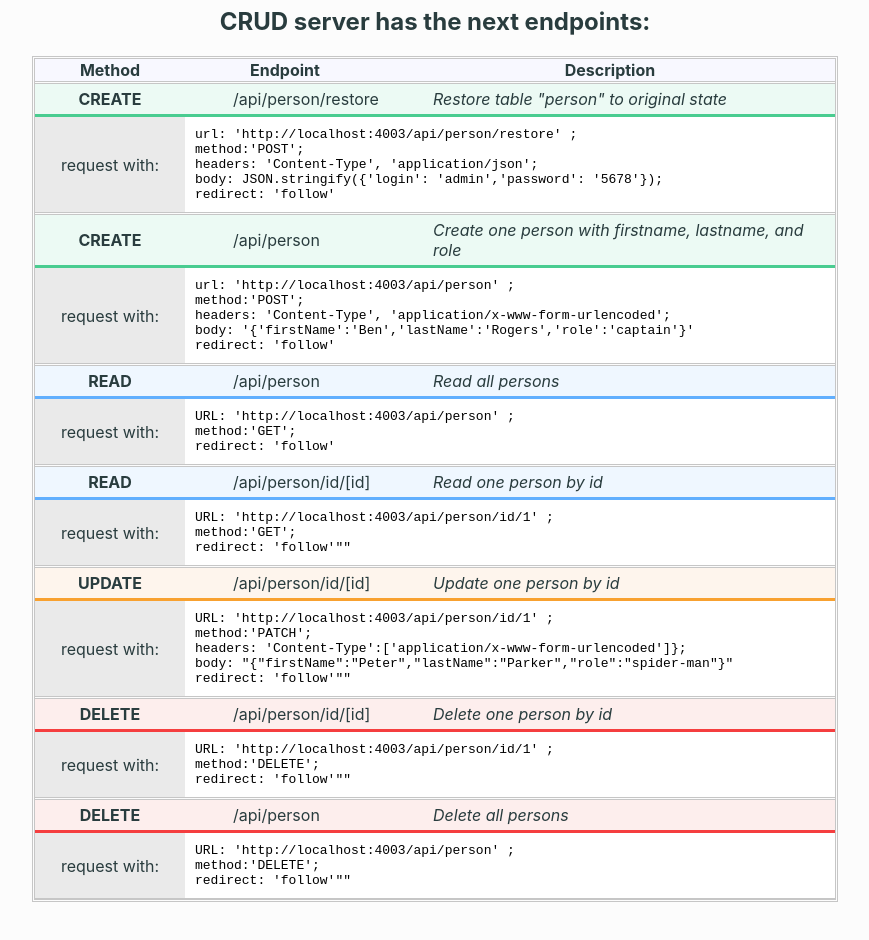
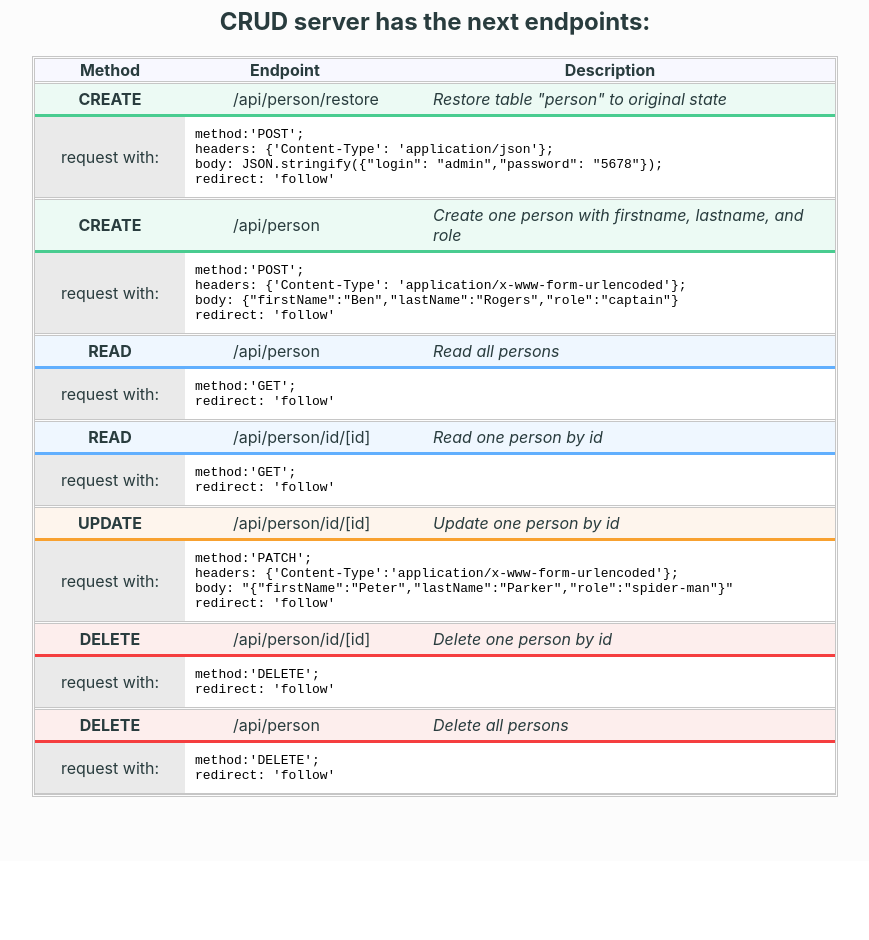
Before and after one commit to luckyby/next-sqlite-crud-server, a Next.js app: page / in a window 1280 px wide. Shown: the part 300-1240 px from the top of the page, without its empty margins (205-1074 px from the left). After the commit the page ends 1161 px from the top, so only its background shows below. Built offline with nearby package versions, Linux system fonts and the light colour scheme; no server answers.

Commit message:
remove absolute adress from links

```diff
--- a/pages/index.js
+++ b/pages/index.js
@@ -48,10 +48,9 @@ export default function Home() {
             <td colSpan="3" className={styles.tdBottomBorder + ' ' + styles.tdReqTextStyle} >
                 <pre style={{margin: "0px"}}>
                   {
-                      "url: 'http://localhost:4003/api/person/restore' ;\n" +
                       "method:'POST';\n" +
-                      "headers: 'Content-Type', 'application/json';\n" +
-                      "body: JSON.stringify({'login': 'admin','password': '5678'});\n" +
+                      "headers: {'Content-Type': 'application/json'};\n" +
+                      "body: JSON.stringify({\"login\": \"admin\",\"password\": \"5678\"});\n" +
                       "redirect: 'follow'"
                   }
                 </pre>
@@ -71,10 +70,9 @@ export default function Home() {
               <td colSpan="3" className={styles.tdBottomBorder + ' ' + styles.tdReqTextStyle}>
                 <pre style={{margin: "0px"}}>
                   {
-                    "url: 'http://localhost:4003/api/person' ;\n" +
                       "method:'POST';\n" +
-                      "headers: 'Content-Type', 'application/x-www-form-urlencoded';\n" +
-                      "body: '{'firstName':'Ben','lastName':'Rogers','role':'captain'}'\n" +
+                      "headers: {'Content-Type': 'application/x-www-form-urlencoded'};\n" +
+                      "body: {\"firstName\":\"Ben\",\"lastName\":\"Rogers\",\"role\":\"captain\"}\n" +
                       "redirect: 'follow'"
                   }
                 </pre>
@@ -93,7 +91,6 @@ export default function Home() {
               <td colSpan="3" className={styles.tdBottomBorder + ' ' + styles.tdReqTextStyle}>
                 <pre style={{margin: "0px"}}>
                   {
-                      "URL: 'http://localhost:4003/api/person' ;\n" +
                       "method:'GET';\n" +
                       "redirect: 'follow'"
                   }
@@ -113,9 +110,8 @@ export default function Home() {
               <td colSpan="3" className={styles.tdBottomBorder + ' ' + styles.tdReqTextStyle}>
                 <pre style={{margin: "0px"}}>
                   {
-                      "URL: 'http://localhost:4003/api/person/id/1' ;\n" +
                       "method:'GET';\n" +
-                      "redirect: 'follow'\"\""
+                      "redirect: 'follow'"
                   }
                 </pre>
               </td>
@@ -133,11 +129,10 @@ export default function Home() {
               <td colSpan="3" className={styles.tdBottomBorder + ' ' + styles.tdReqTextStyle}>
                 <pre style={{margin: "0px"}}>
                   {
-                      "URL: 'http://localhost:4003/api/person/id/1' ;\n" +
                       "method:'PATCH';\n" +
-                      "headers: 'Content-Type':['application/x-www-form-urlencoded']};\n" +
+                      "headers: {'Content-Type':'application/x-www-form-urlencoded'};\n" +
                       "body: \"{\"firstName\":\"Peter\",\"lastName\":\"Parker\",\"role\":\"spider-man\"}\"\n"+
-                      "redirect: 'follow'\"\""
+                      "redirect: 'follow'"
                   }
                 </pre>
               </td>
@@ -155,9 +150,8 @@ export default function Home() {
               <td colSpan="3" className={styles.tdBottomBorder + ' ' + styles.tdReqTextStyle}>
                 <pre style={{margin: "0px"}}>
                   {
-                      "URL: 'http://localhost:4003/api/person/id/1' ;\n" +
                       "method:'DELETE';\n" +
-                      "redirect: 'follow'\"\""
+                      "redirect: 'follow'"
                   }
                 </pre>
               </td>
@@ -175,9 +169,8 @@ export default function Home() {
               <td colSpan="3" className={styles.tdBottomBorder + ' ' + styles.tdReqTextStyle}>
                 <pre style={{margin: "0px"}}>
                   {
-                      "URL: 'http://localhost:4003/api/person' ;\n" +
                       "method:'DELETE';\n" +
-                      "redirect: 'follow'\"\""
+                      "redirect: 'follow'"
                   }
                 </pre>
               </td>
```
Also changed, not shown: 1 other file (tests, documents, lock files or other folders).
